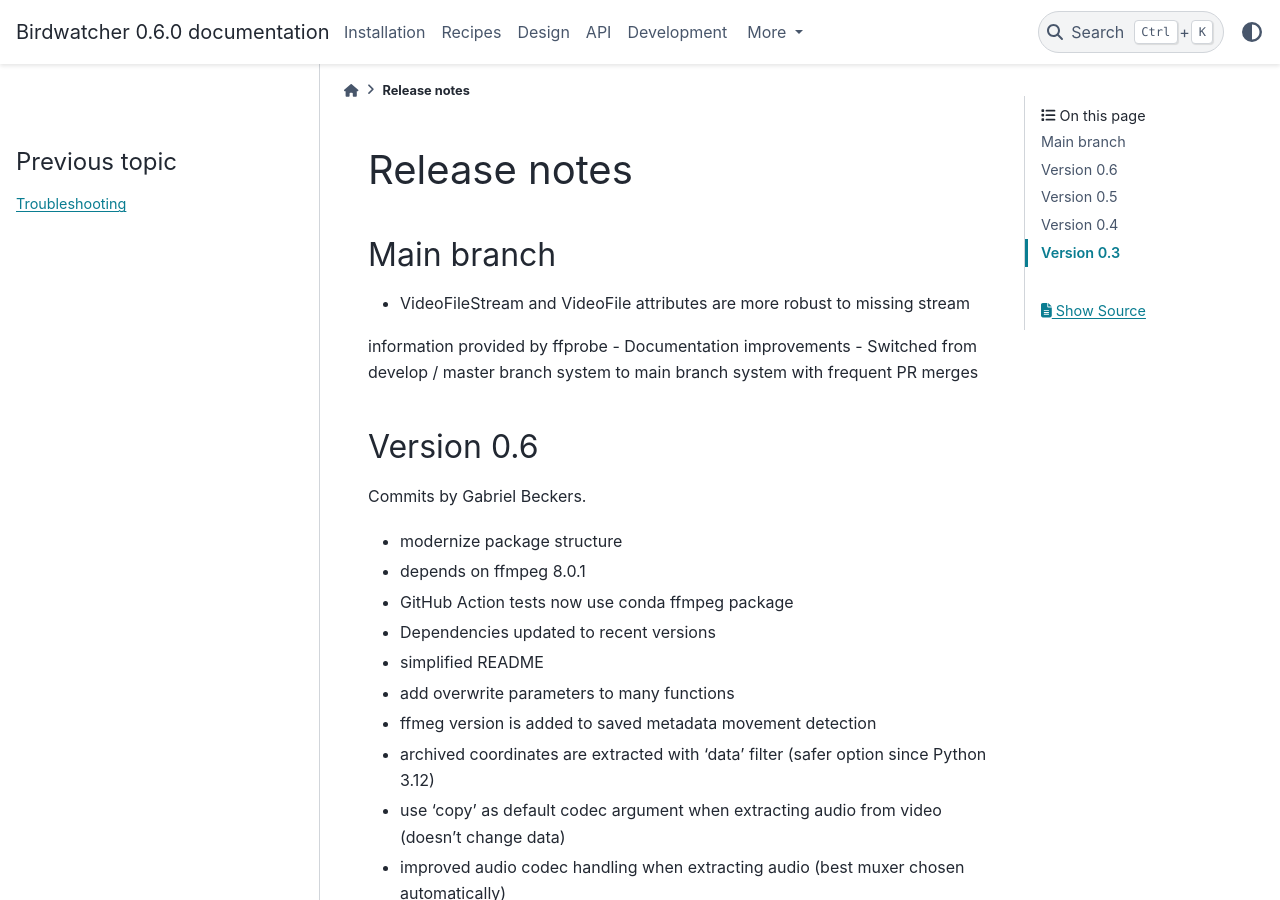
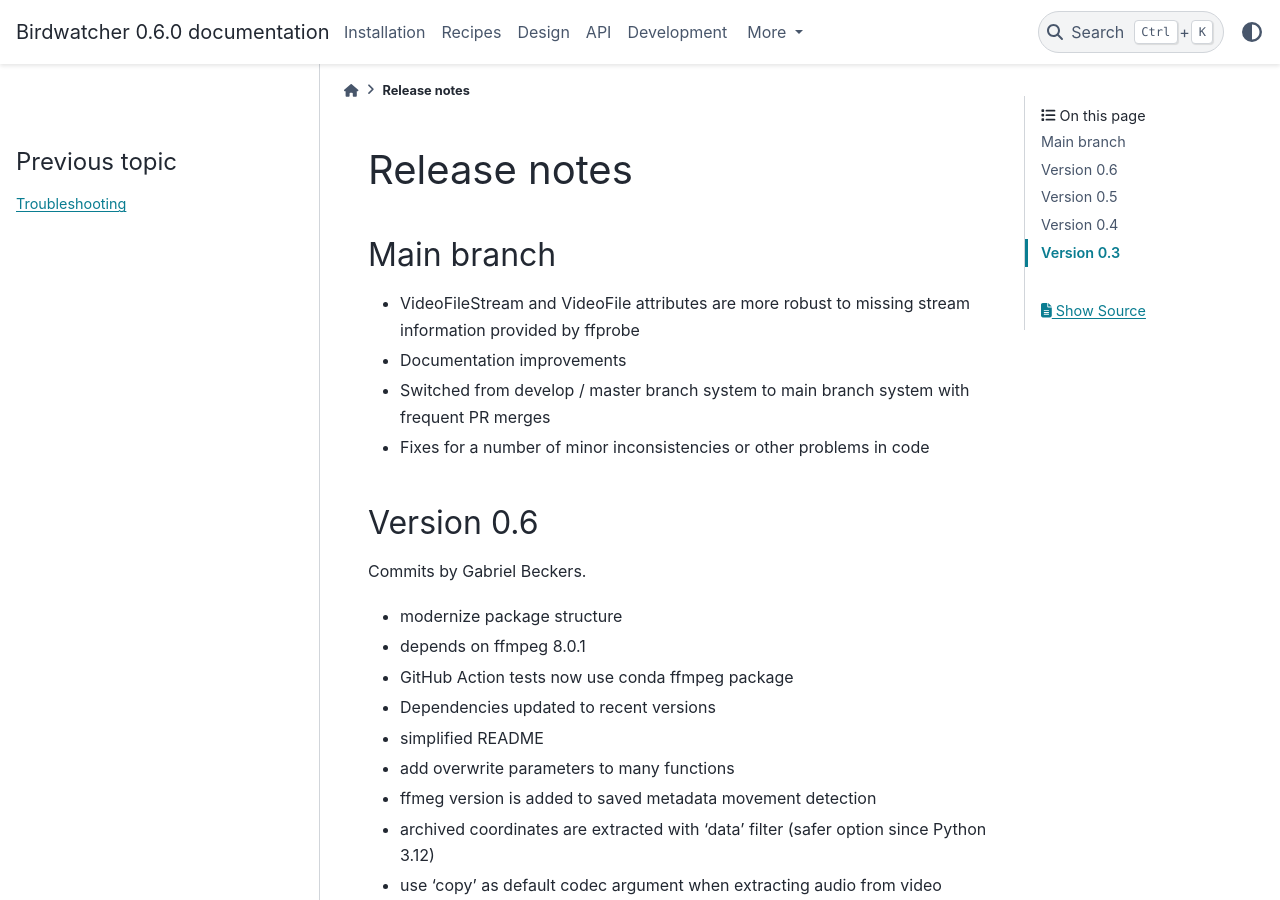
Before and after one commit to gbeckers/Birdwatcher, a Sphinx documentation site: the page built from docs/releasenotes.rst, in a window 1280 px wide and 900 px high. Built offline with Sphinx 7.4.7 and the PyData theme 0.15.4, drawn with Linux system fonts in a browser that asks for light colours.

```diff
--- a/docs/releasenotes.rst
+++ b/docs/releasenotes.rst
@@ -4,11 +4,10 @@ Release notes
 Main branch
 -----------
 
-- VideoFileStream and VideoFile attributes are more robust to missing stream
-information provided by ffprobe
+- VideoFileStream and VideoFile attributes are more robust to missing stream information provided by ffprobe
 - Documentation improvements
-- Switched from develop / master branch system to main branch system with
-frequent PR merges
+- Switched from develop / master branch system to main branch system with frequent PR merges
+- Fixes for a number of minor inconsistencies or other problems in code
 
 Version 0.6
 -----------
```
Also changed, not shown: 1 other file.
